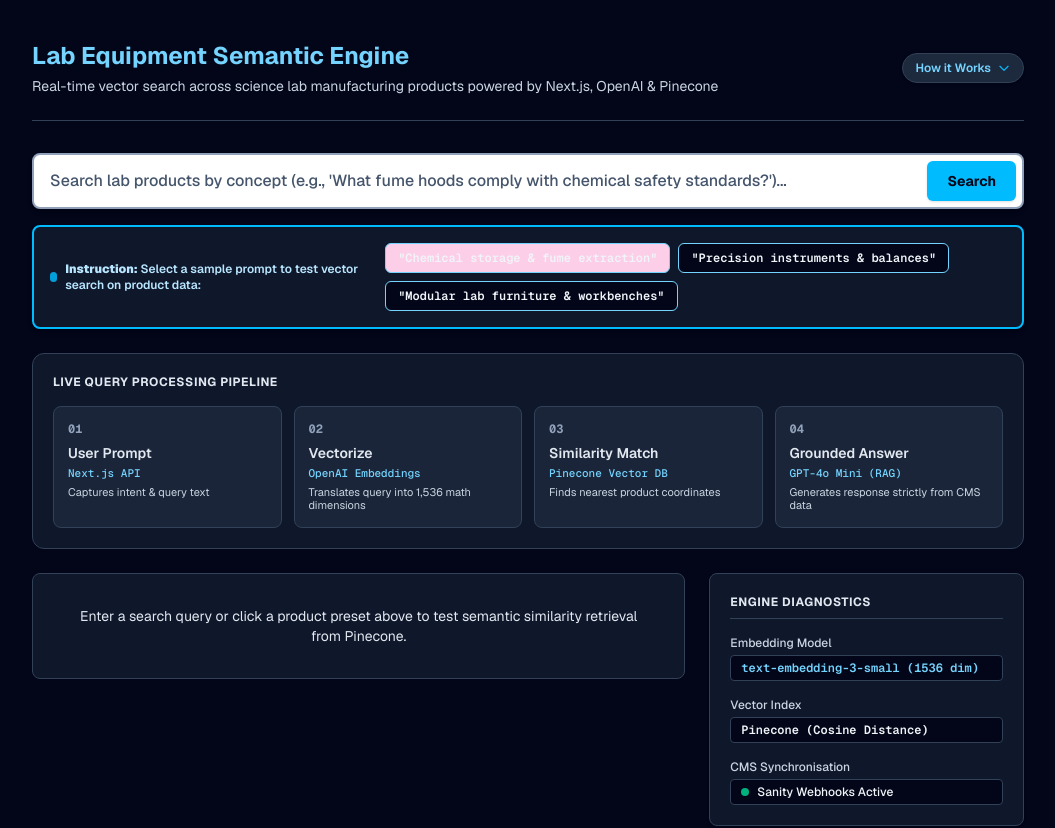
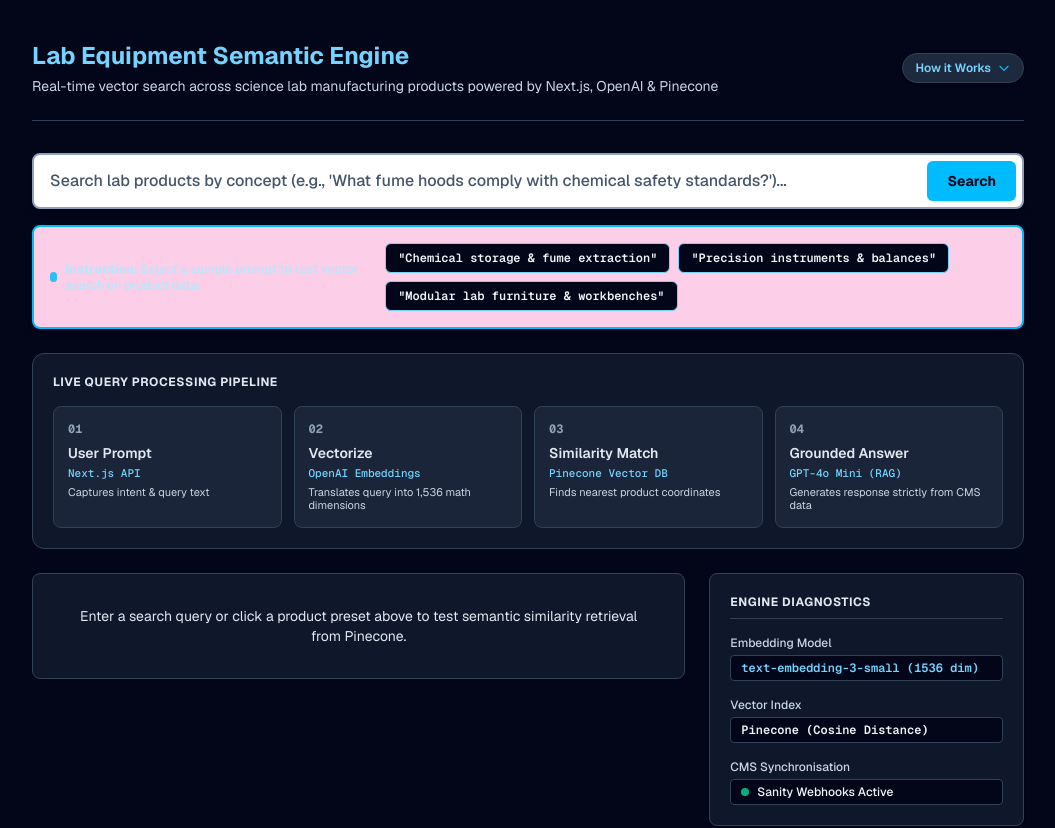
Before and after one commit to bpwhitehouse/discovery-engine, a Next.js app: page /demo in a window 1280 px wide. Shown: the top 828 px of the page, without its empty margins (112-1167 px from the left). Built offline with nearby package versions, Linux system fonts and the light colour scheme.

Commit message:
Explainer reformat

```diff
--- a/src/app/demo/page.tsx
+++ b/src/app/demo/page.tsx
@@ -199,7 +199,7 @@ export default function DiscoveryEngineDemo() {
           </div>
 
           {/* High-Contrast Instruction Callout Box */}
-          <div className="bg-slate-900 border-2 border-sky-400 rounded-lg p-4 flex flex-col sm:flex-row sm:items-center justify-between gap-3 shadow-md">
+          <div className="bg-pink-200 border-2 border-sky-400 rounded-lg p-4 flex flex-col sm:flex-row sm:items-center justify-between gap-3 shadow-md">
             <div className="flex items-center gap-2 text-sky-200 text-xs font-semibold">
               <span className="flex h-2.5 w-2.5 rounded-full bg-sky-400 animate-pulse"></span>
               <span><strong>Instruction:</strong> Select a sample prompt to test vector search on product data:</span>
@@ -207,7 +207,7 @@ export default function DiscoveryEngineDemo() {
             <div className="flex flex-wrap items-center gap-2">
               <button
                 onClick={() => runPreset('Chemical storage and fume extraction systems')}
-                className="text-xs bg-pink-200 hover:bg-sky-900 hover:text-white border border-sky-300 text-slate-100 px-3 py-1.5 rounded-md font-mono transition-all font-semibold"
+                className="text-xs bg-slate-950 hover:bg-sky-900 hover:text-white border border-sky-300 text-slate-100 px-3 py-1.5 rounded-md font-mono transition-all font-semibold"
               >
                 "Chemical storage &amp; fume extraction"
               </button>
```
